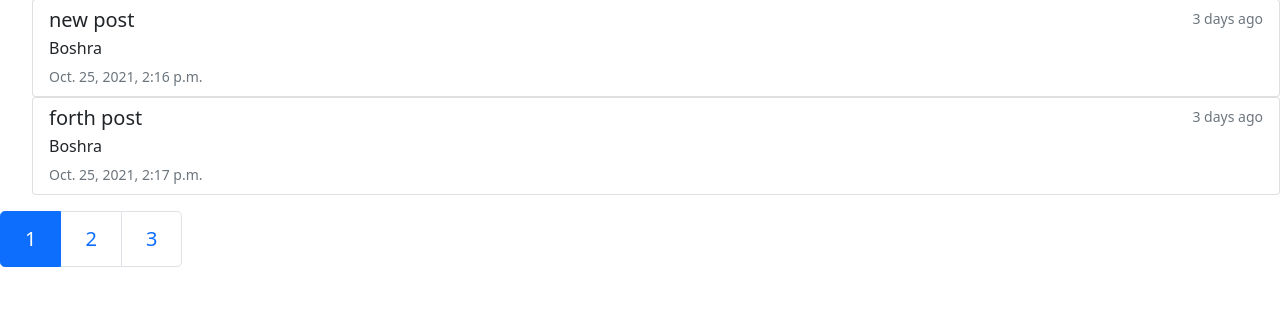
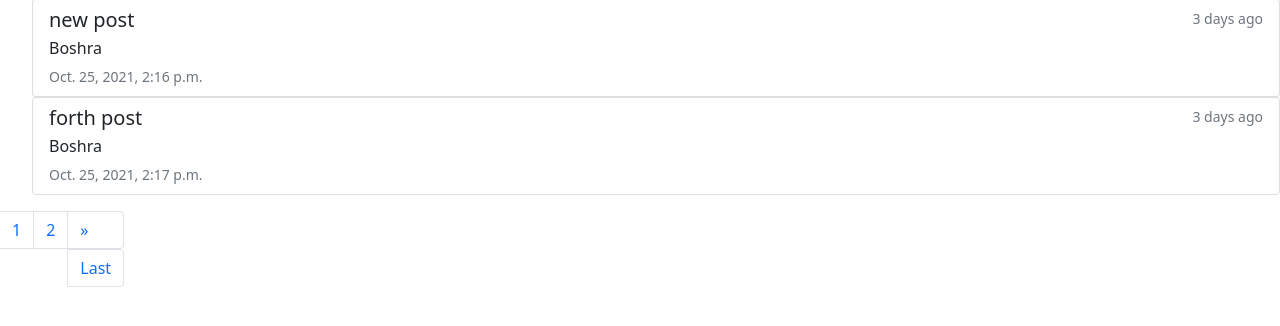
Before and after one commit to boshra-irnd/Django_weblog_site, a Django app: page /blog/ in a window 1280 px wide. Shown: the part 197-523 px from the top of the page. Run offline with Django 3.2, Linux system fonts and the light colour scheme; data comes from the database, SQL or seed files in the repository.

Commit message:
Complete the paginator

```diff
--- a/templates/blog/post/list.html
+++ b/templates/blog/post/list.html
@@ -16,13 +16,44 @@
     {% endfor %}
 </ul>
 
+<nav aria-label="Page navigation example">
+    <ul class="pagination">
+      <li class="page-item">
+          {% if posts.has_previous %}
+        <a class="page-link" href="?page={{posts.previous_page_number}}" aria-label="Previous">
+          <span aria-hidden="true">&laquo;</span>
+        <a class="page-link" href="?page=1" aria-label="Previous">
+          <span aria-hidden="true">first</span>
+            {% endif %}
+        </a>
+      </li>
+      {% for page in posts.paginator.page_range %}
+      <li class="page-item"><a class="page-link" href="?page={{page}}">{{page}}</a></li>
+      {% endfor %}
+      <li class="page-item">
+
+        {% if posts.has_next %}
+        <a class="page-link" href="?page={{posts.next_page_number}}" aria-label="Next">
+          <span aria-hidden="true">&raquo;</span>
+        <a class="page-link" href="?page={{posts.paginator.num_pages}}" aria-label="Next">
+          <span aria-hidden="true">Last</span>
+          {% endif %}
+        </a>
+      </li>
+    </ul>
+  </nav>
+
+<!--
 <nav aria-label="...">
     <ul class="pagination pagination-lg">
-      <li class="page-item active" aria-current="page">
+        <li class="page-item active" aria-current="page" href="?page={{page}}">
         <span class="page-link">1</span>
       </li>
-      <li class="page-item"><a class="page-link" href="#">2</a></li>
+        {% for page in posts.paginator.page_range %}
+        <li class="page-item"><a class="page-link" href="?page={{page}}">2</a></li>
+      {% endfor %}
+
       <li class="page-item"><a class="page-link" href="#">3</a></li>
     </ul>
-  </nav>
+  </nav> -->
 {% endblock content %}
```
